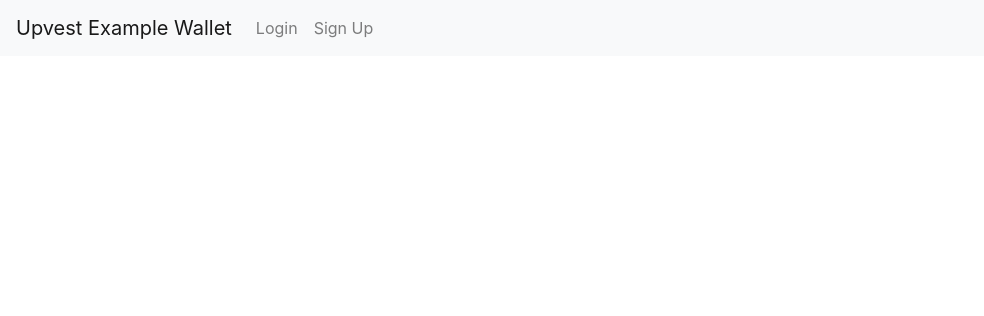
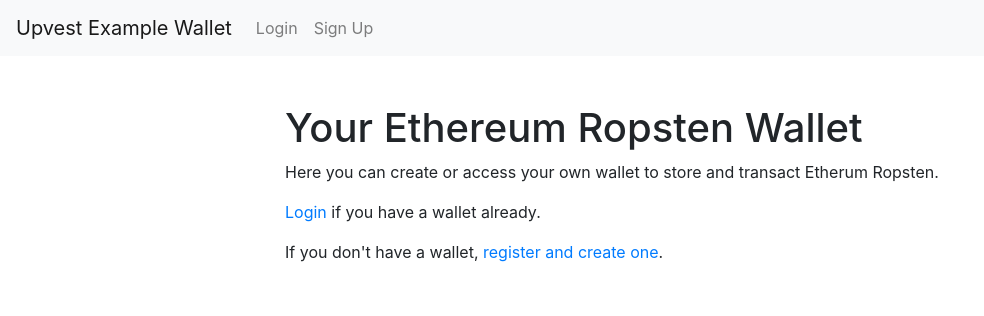
Before and after one commit to upvestco/example-wallet, a Django app: page / in a window 1280 px wide. Shown: the top 316 px of the page, without its empty margins (0-984 px from the left). Run offline with Django 3.2, Linux system fonts and the light colour scheme; parts of the project's set-up code (start-up, migrations or seed data) failed here and were passed over; some libraries are stand-ins or nearby versions.

Commit message:
Adding some basic landing page blurb

```diff
--- a/wallet/core/templates/core/singlepage.html
+++ b/wallet/core/templates/core/singlepage.html
@@ -3,7 +3,25 @@
 
 
 {% block content %}
-{% if user.is_authenticated %}
+{% if not user.is_authenticated %}
+<div class="container mt-5">
+  <div class="row">
+    <div class="col-md-8 offset-md-2">
+      <h1>Your Ethereum Ropsten Wallet</h1>
+      <p>
+        Here you can create or access your own wallet to store and transact
+        Etherum Ropsten.
+      </p>
+      <p>
+        <a href="{% url 'account_login' %}">Login</a> if you have a wallet already.
+      </p>
+      <p>
+        If you don't have a wallet, <a href="{% url 'account_signup' %}">register and create one</a>.
+      </p>
+    </div>
+  </div>
+</div>
+{% else %}
 <div class="container mt-5">
   <div class="row">
     <div class="col-md-6">
```
Also changed, not shown: 1 other file.
